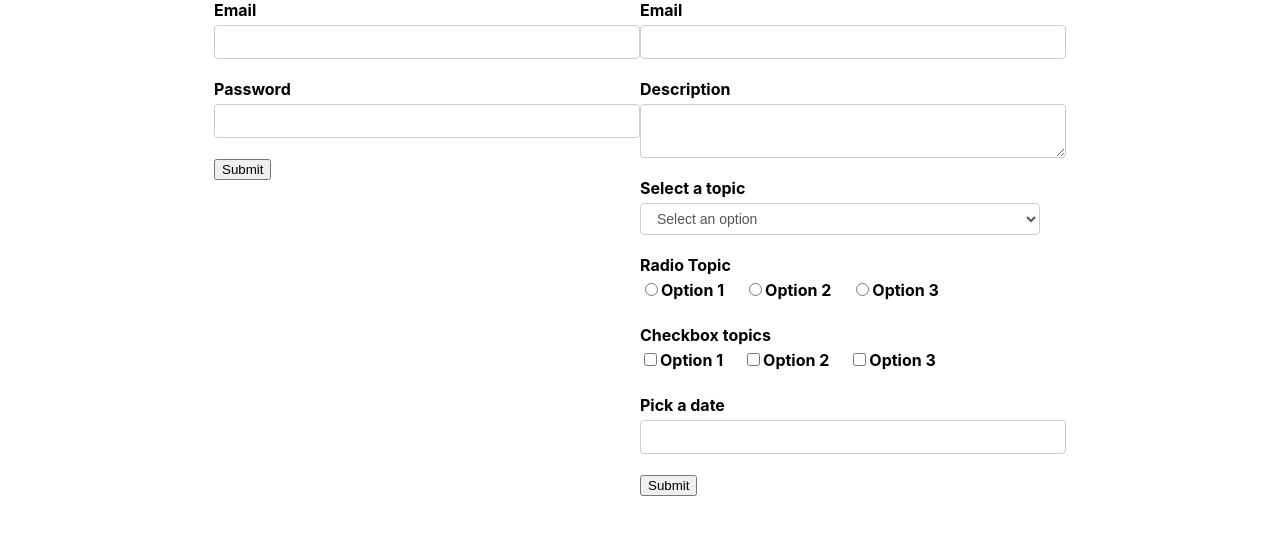
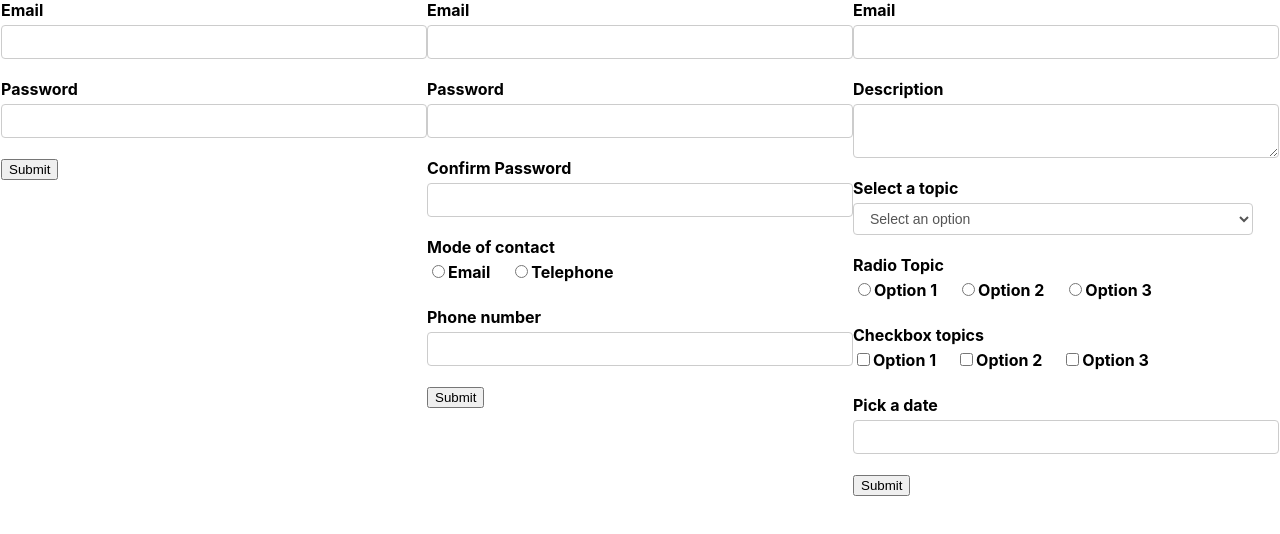
Before and after one commit to Annie-Huang/React-Formik-Tutorials, a React (Create React App) app in the folder formik-controls-demo/: page / in a window 1280 px wide. Shown: the top 534 px of the page. Built offline with nearby package versions, Linux system fonts and the light colour scheme.

Commit message:
React Formik Tutorial - 40 - Registration Form

```diff
--- a/formik-controls-demo/src/App.js
+++ b/formik-controls-demo/src/App.js
@@ -2,11 +2,13 @@
 import './App.css';
 import FormikContainer from "./components/FormikContainer";
 import LoginForm from "./components/LoginForm";
+import RegistrationForm from "./components/RegistrationForm";
 
 function App() {
   return (
     <div className="App">
       <LoginForm/>
+      <RegistrationForm />
       <FormikContainer/>
     </div>
   );
--- a/formik-controls-demo/src/components/RegistrationForm.js
+++ b/formik-controls-demo/src/components/RegistrationForm.js
@@ -1,5 +1,7 @@
 import React from 'react';
 import * as Yup from "yup";
+import {Form, Formik} from "formik";
+import FormikControl from "./FormikControl";
 
 const RegistrationForm = () => {
   const options = [
@@ -49,9 +51,20 @@
   }
 
   return (
-    <div>
-
-    </div>
+    <Formik initialValues={initialValues} validationSchema={validationSchema} onSubmit={onSubmit}>
+      {
+        formik => {
+          return <Form>
+            <FormikControl control='input' type='email' label='Email' name='email'/>
+            <FormikControl control='input' type='password' label='Password' name='password'/>
+            <FormikControl control='input' type='password' label='Confirm Password' name='confirmPassword'/>
+            <FormikControl control='radio' label='Mode of contact' name='modeOfContact' options={options} />
+            <FormikControl control='input' type='text' label='Phone number' name='phone'/>
+            <button type="submit" disabled={!formik.isValid}>Submit</button>
+          </Form>
+        }
+      }
+    </Formik>
   );
 };
 
```
